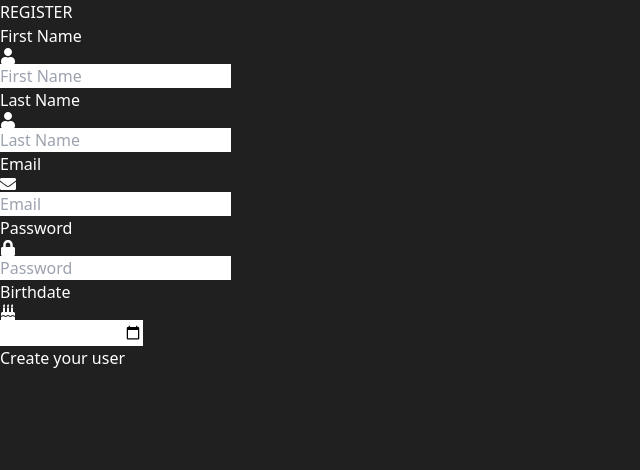
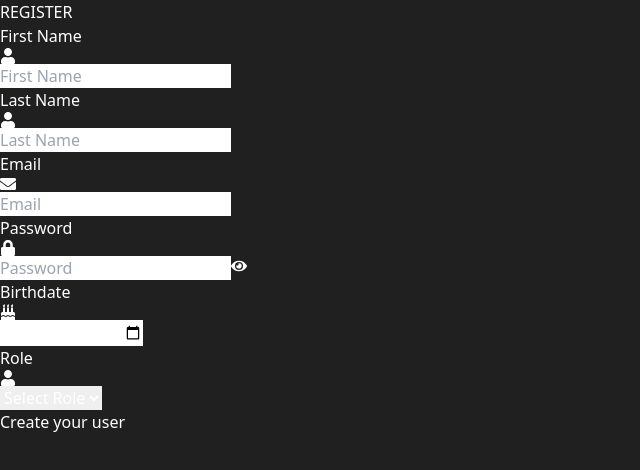
Before and after one commit to bmoralesKrugerschool/front-end-flats-final, a React (Vite) app: page /register in a window 1280 px wide. Shown: the top 470 px of the page, without its empty margins (0-640 px from the left). Built offline with nearby package versions, Linux system fonts and the light colour scheme.

Commit message:
register con formulario

```diff
--- a/src/pages/RegisterPage.jsx
+++ b/src/pages/RegisterPage.jsx
@@ -1,24 +1,39 @@
 import React, { useEffect, useState } from 'react';
 import { useForm } from 'react-hook-form';
-import { FaUser, FaEnvelope, FaLock, FaBirthdayCake } from 'react-icons/fa';
+import { FaUser, FaEnvelope, FaLock, FaBirthdayCake, FaEye, FaEyeSlash } from 'react-icons/fa';
+import { register as registerUser } from '../servers/auth'; // Cambié el nombre para evitar conflictos con el `register` de `react-hook-form`
 
 function RegisterPage() {
-  const { register, handleSubmit, formState: { errors }, clearErrors } = useForm();
+  const { register, handleSubmit, formState: { errors }, clearErrors, setError } = useForm();
   const [errorTimeouts, setErrorTimeouts] = useState({});
+  const [showPassword, setShowPassword] = useState(false);
+  const [backendMessage, setBackendMessage] = useState('');
 
-  const onSubmit = data => {
-    console.log(data);
+  const onSubmit = async (data) => {
+    try {
+      // Convertir la fecha de birthDate a YYYY/MM/DD
+      const formattedBirthdate = data.birthDate.replace(/-/g, '/');
+      const modifiedData = { ...data, birthDate: formattedBirthdate };
+
+      const response = await registerUser(modifiedData);
+      console.log(response);
+      setBackendMessage('User registered successfully!');
+    } catch (error) {
+      console.error('Error registering user:', error);
+      setBackendMessage(error.message);
+    }
   };
 
   const validateAge = (value) => {
     const today = new Date();
     const birthDate = new Date(value);
-    const age = today.getFullYear() - birthDate.getFullYear();
+    let age = today.getFullYear() - birthDate.getFullYear();
     const monthDifference = today.getMonth() - birthDate.getMonth();
 
     if (monthDifference < 0 || (monthDifference === 0 && today.getDate() < birthDate.getDate())) {
-      return age - 1 >= 18;
+      age--;
     }
+
     return age >= 18;
   };
 
@@ -105,30 +120,62 @@ function RegisterPage() {
               <FaLock className="absolute left-3 top-3 text-[#B9B4C7]" />
               <input
                 id="password"
-                type="password"
-                {...register('password', { required: 'Password is required' })}
+                type={showPassword ? 'text' : 'password'}
+                {...register('password', {
+                  required: 'Password is required',
+                  minLength: {
+                    value: 8,
+                    message: 'Password must be at least 8 characters long'
+                  }
+
+
+                })}
                 placeholder="Password"
                 className={`w-full bg-[#9B4C7] text-[#B9B4C7] px-10 py-2 rounded-md ${errors.password ? 'border border-red-500' : ''}`}
               />
+              <button
+                type="button"
+                className="absolute right-3 top-3 text-[#B9B4C7]"
+                onClick={() => setShowPassword(!showPassword)}
+              >
+                {showPassword ? <FaEyeSlash /> : <FaEye />}
+              </button>
             </div>
             {errors.password && <p className="text-red-500 mt-1">{errors.password.message}</p>}
           </div>
 
           <div className="mb-4">
-            <label htmlFor="birthdate" className="block text-[#B9B4C7] mb-2">Birthdate</label>
+            <label htmlFor="birthDate" className="block text-[#B9B4C7] mb-2">Birthdate</label>
             <div className="relative">
               <FaBirthdayCake className="absolute left-3 top-3 text-[#B9B4C7]" />
               <input
-                id="birthdate"
+                id="birthDate"
                 type="date"
-                {...register('birthdate', {
+                {...register('birthDate', {
                   required: 'Birthdate is required',
                   validate: value => validateAge(value) || 'You must be at least 18 years old'
                 })}
-                className={`w-full bg-[#9B4C7] text-[#B9B4C7] px-10 py-2 rounded-md ${errors.birthdate ? 'border border-red-500' : ''}`}
+                className={`w-full bg-[#9B4C7] text-[#B9B4C7] px-10 py-2 rounded-md ${errors.birthDate ? 'border border-red-500' : ''}`}
               />
             </div>
-            {errors.birthdate && <p className="text-red-500 mt-1">{errors.birthdate.message}</p>}
+            {errors.birthDate && <p className="text-red-500 mt-1">{errors.birthDate.message}</p>}
+          </div>
+
+          <div className="mb-4">
+            <label htmlFor="role" className="block text-[#B9B4C7] mb-2">Role</label>
+            <div className="relative">
+              <FaUser className="absolute left-3 top-3 text-[#B9B4C7]" />
+              <select
+                id="role"
+                {...register('role', { required: 'Role is required' })}
+                className={`w-full bg-[#9B4C7] text-[#B9B4C7] px-10 py-2 rounded-md ${errors.role ? 'border border-red-500' : ''}`}
+              >
+                <option value="">Select Role</option>
+                <option value="landlord">Landlord</option>
+                <option value="renter">Renter</option>
+              </select>
+            </div>
+            {errors.role && <p className="text-red-500 mt-1">{errors.role.message}</p>}
           </div>
 
           <button type="submit" className="w-full bg-[#B9B4C7] text-[#413c4e] px-4 py-2 rounded-md hover:bg-[#413c4e] hover:text-[#FAF0E6] transition-colors duration-200">Create your user</button>
--- /dev/null
+++ b/src/servers/auth.js
@@ -0,0 +1,13 @@
+import axios from 'axios';
+
+const Api = 'http://localhost:3006/api/v1/user/';
+
+export const register = async (data) => {
+    data.status = true
+    try {
+    const response = await axios.post(`${Api}register`, data);
+    return response.data;
+  } catch (error) {
+    return error.response.data;
+  }
+}
```
